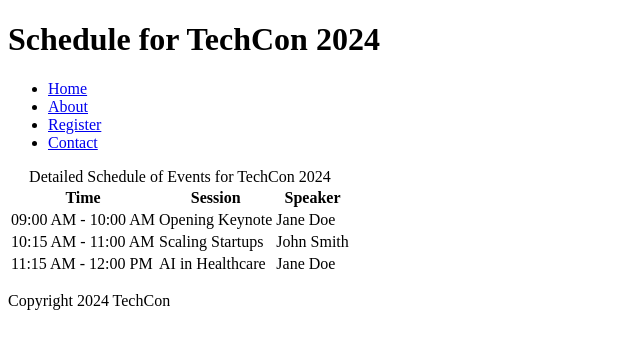
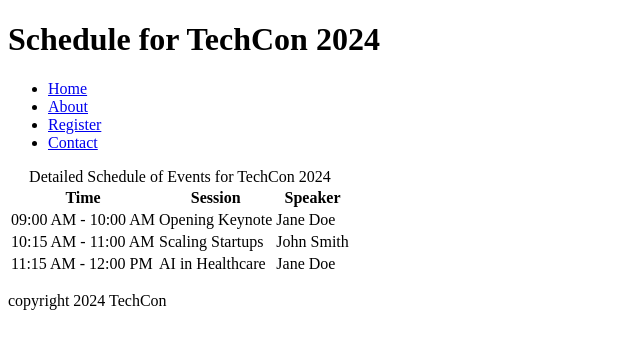
Before and after one commit to ibrahimemmanuel/TechCon_HTML, a plain HTML site: page techcon_website/schedule.html in a window 1280 px wide. Shown: the full height of the page, 0-640 px from the left. Drawn offline with Linux system fonts and the light colour scheme.

Commit message:
Footer update

```diff
--- a/techcon_website/schedule.html
+++ b/techcon_website/schedule.html
@@ -50,7 +50,7 @@
   </main>
 
  <footer>
-  <p>Copyright 2024 TechCon</p>
+  <p>copyright 2024 TechCon</p>
 </footer>
 
 </body>
```
Also changed, not shown: techcon_website/about.html (+1 -1 lines), techcon_website/index.html (+1 -1 lines).
